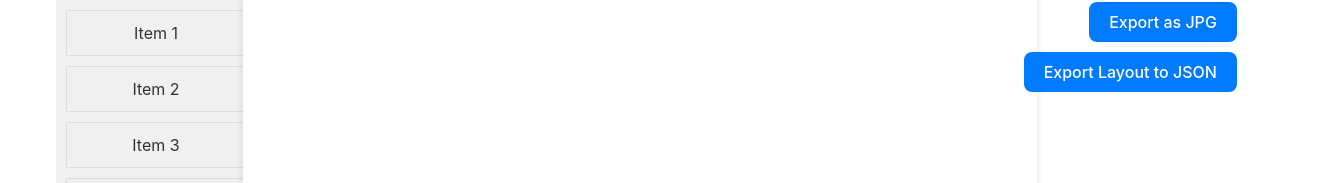
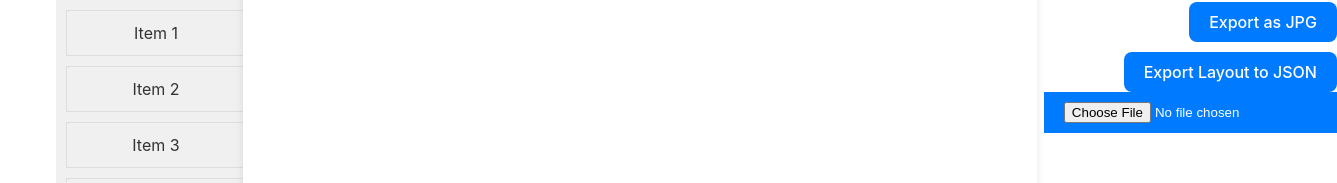
Before and after one commit to ryansat/ui-cms, a Vue app: page / in a window 1280 px wide. Shown: the top 183 px of the page, 1337 px wide, since content can reach past the window. Built offline with nearby package versions, Linux system fonts and the light colour scheme.

Commit message:
add feature to import image from json
add feature to import image from json

```diff
--- a/src/components/Paper.vue
+++ b/src/components/Paper.vue
@@ -1,7 +1,7 @@
 <template>
   <div class="paper" @dragover.prevent @drop="onDrop">
     <div
-      v-for="item in droppedItems"
+      v-for="item in localDroppedItems"
       :key="item.id"
       class="dropped-item"
       :style="{ left: item.x + 'px', top: item.y + 'px' }"
@@ -40,7 +40,7 @@
 </template>
 
 <script>
-import { ref, onMounted } from 'vue';
+import { ref, onMounted, watch } from 'vue';
 import html2canvas from 'html2canvas';
 import { v4 as uuidv4 } from 'uuid';
 
@@ -48,9 +48,86 @@ export default {
   props: {
     initialX: Number,
     initialY: Number,
+    droppedItems: Array, // Prop to accept dropped items from parent
   },
   setup(props) {
-    const droppedItems = ref([]);
+    const localDroppedItems = ref([...props.droppedItems]);
+
+    watch(() => props.droppedItems, (newItems) => {
+      localDroppedItems.value = [...newItems];
+    });
+
+    const exportAsJPG = async () => {
+      await ensureImagesLoaded();
+      const paperElement = document.querySelector('.paper');
+      html2canvas(paperElement).then((canvas) => {
+        const dataURL = canvas.toDataURL('image/jpeg');
+        const link = document.createElement('a');
+        link.href = dataURL;
+        link.download = 'paper-export.jpg';
+        link.click();
+      });
+    };
+
+    const startDrag = (item, event) => {
+      event.dataTransfer.setData('application/json', JSON.stringify(item));
+    };
+
+    const deleteItem = (item) => {
+      const index = droppedItems.value.findIndex((existing) => existing.id === item.id);
+      if (index !== -1) {
+        droppedItems.value.splice(index, 1);
+      }
+      this.$emit('update-items', droppedItems.value);
+    };
+
+
+    const adjustPosition = (item) => {
+      item.x += item.adjustX;
+      item.y += item.adjustY;
+      item.showPopup = false;
+    };
+
+
+
+    // Inside Paper.vue
+    const onDrop = (event) => {
+      event.preventDefault();
+      const itemData = event.dataTransfer.getData('application/json');
+      const item = JSON.parse(itemData);
+
+      // Check if item already exists
+      const existingItem = localDroppedItems.value.find(i => i.id === item.id);
+      if (!existingItem) {
+        item.x = event.clientX - event.currentTarget.getBoundingClientRect().left;
+        item.y = event.clientY - event.currentTarget.getBoundingClientRect().top;
+        localDroppedItems.value.push(item);
+      }
+    };
+
+    onMounted(() => {
+      document.addEventListener('click', (event) => {
+        if (!event.target.closest('.paper') && !event.target.closest('.popup')) {
+          localDroppedItems.value.forEach((item) => {
+            item.showPopup = false;
+          });
+        }
+      });
+
+      if (props.initialX !== undefined && props.initialY !== undefined) {
+        const newItem = {
+          id: uuidv4(),
+          name: 'New Item',
+          x: props.initialX,
+          y: props.initialY,
+          adjustX: 0,
+          adjustY: 0,
+          showPopup: false
+        };
+        localDroppedItems.value.push(newItem);
+        this.$emit('update-items', localDroppedItems.value);
+      }
+    });
 
     const serializeCurrentState = () => {
       return JSON.stringify(droppedItems.value, null, 2);
@@ -69,86 +146,30 @@ export default {
       }));
     };
 
-    const onDrop = (event) => {
-      event.preventDefault();
-      const itemData = event.dataTransfer.getData('application/json');
-      const item = JSON.parse(itemData);
-      const existingItem = droppedItems.value.find((existing) => existing.id === item.id);
-
-      if (!existingItem) {
-        item.id = item.id || uuidv4();
-        item.x = event.clientX - event.currentTarget.getBoundingClientRect().left;
-        item.y = event.clientY - event.currentTarget.getBoundingClientRect().top;
-        item.adjustX = item.adjustX || 0;
-        item.adjustY = item.adjustY || 0;
-        item.showPopup = item.showPopup || false;
-        droppedItems.value.push(item);
-      }
+    const loadLayoutFromJson = (layoutData) => {
+      localDroppedItems.value = layoutData.map(item => ({
+        ...item,
+        id: item.id || uuidv4(), // Ensure each item has a unique ID
+        x: item.x || 0,
+        y: item.y || 0,
+        adjustX: item.adjustX || 0,
+        adjustY: item.adjustY || 0,
+        showPopup: item.showPopup || false
+      }));
     };
 
-    const startDrag = (item, event) => {
-      event.dataTransfer.setData('application/json', JSON.stringify(item));
-    };
 
-    const deleteItem = (item) => {
-      const index = droppedItems.value.findIndex((existing) => existing.id === item.id);
-      if (index !== -1) {
-        droppedItems.value.splice(index, 1);
-      }
-      this.$emit('update-items', droppedItems.value);
-    };
-
-    const adjustPosition = (item) => {
-      item.x += item.adjustX;
-      item.y += item.adjustY;
-      item.showPopup = false;
-    };
-
-    const exportAsJPG = async () => {
-      await ensureImagesLoaded();
-      const paperElement = document.querySelector('.paper');
-      html2canvas(paperElement).then((canvas) => {
-        const dataURL = canvas.toDataURL('image/jpeg');
-        const link = document.createElement('a');
-        link.href = dataURL;
-        link.download = 'paper-export.jpg';
-        link.click();
-      });
-    };
-
-    onMounted(() => {
-      document.addEventListener('click', (event) => {
-        if (!event.target.closest('.paper') && !event.target.closest('.popup')) {
-          droppedItems.value.forEach((item) => {
-            item.showPopup = false;
-          });
-        }
-      });
-
-      if (props.initialX !== undefined && props.initialY !== undefined) {
-        const newItem = {
-          id: uuidv4(),
-          name: 'New Item',
-          x: props.initialX,
-          y: props.initialY,
-          adjustX: 0,
-          adjustY: 0,
-          showPopup: false
-        };
-        droppedItems.value.push(newItem);
-        this.$emit('update-items', droppedItems.value);
-      }
-    });
-
+    // Return the necessary reactive data and methods
     return {
-      droppedItems,
+      localDroppedItems,
       onDrop,
       startDrag,
       deleteItem,
       adjustPosition,
       exportAsJPG,
       ensureImagesLoaded,
-      serializeCurrentState
+      serializeCurrentState,
+      loadLayoutFromJson
     };
   },
 };
--- a/src/components/Workspace.vue
+++ b/src/components/Workspace.vue
@@ -6,6 +6,7 @@
     </div>
     <button class="export-button" @click="exportAsJPG">Export as JPG</button>
     <button class="export-json-button" @click="exportLayoutToJson">Export Layout to JSON</button>
+    <input type="file" class="import-json-button" @change="importLayoutFromJson" accept=".json">
   </div>
 </template>
 
@@ -27,8 +28,33 @@ export default {
     const updateDroppedItems = (updatedItems) => {
       droppedItems.value = updatedItems;
     };
+// Inside Workspace.vue
     const addItemToPaper = (item) => {
-      droppedItems.value.push(item);
+      droppedItems.value.push({ ...item, id: uuidv4(), x: 0, y: 0 }); // Add default x, y, and unique id
+    };
+
+    const importLayoutFromJson = async (event) => {
+      const file = event.target.files[0];
+      if (!file) {
+        return;
+      }
+
+      const reader = new FileReader();
+      reader.onload = (e) => {
+        try {
+          const importedData = JSON.parse(e.target.result);
+          if (Array.isArray(importedData)) {
+            droppedItems.value = importedData;
+          } else {
+            console.error('Invalid JSON format');
+            alert('Invalid JSON format');
+          }
+        } catch (err) {
+          console.error('Error reading JSON:', err);
+          alert('Error reading JSON file');
+        }
+      };
+      reader.readAsText(file);
     };
 
     const exportLayoutToJson = async () => {
@@ -75,8 +101,15 @@ export default {
     });
   };
 
-
-    return { droppedItems, addItemToPaper, exportAsJPG, paperRef, exportLayoutToJson,updateDroppedItems };
+  return {
+      droppedItems,
+      addItemToPaper,
+      exportAsJPG,
+      paperRef,
+      exportLayoutToJson,
+      updateDroppedItems,
+      importLayoutFromJson
+    };
   },
 };
 </script>
@@ -91,7 +124,7 @@ export default {
 .export-button {
   position: absolute;
   top: -30px;
-  right: -200px;
+  right: -300px;
   z-index: 2;
   background-color: #007bff;
   color: #fff;
@@ -103,7 +136,19 @@ export default {
 .export-json-button {
   position: absolute;
   top: 20px;
-  right: -200px;
+  right: -300px;
+  z-index: 2;
+  background-color: #007bff;
+  color: #fff;
+  border: none;
+  padding: 10px 20px;
+  cursor: pointer;
+}
+
+.import-json-button {
+  position: absolute;
+  top: 60px;
+  right: -300px;
   z-index: 2;
   background-color: #007bff;
   color: #fff;
```
